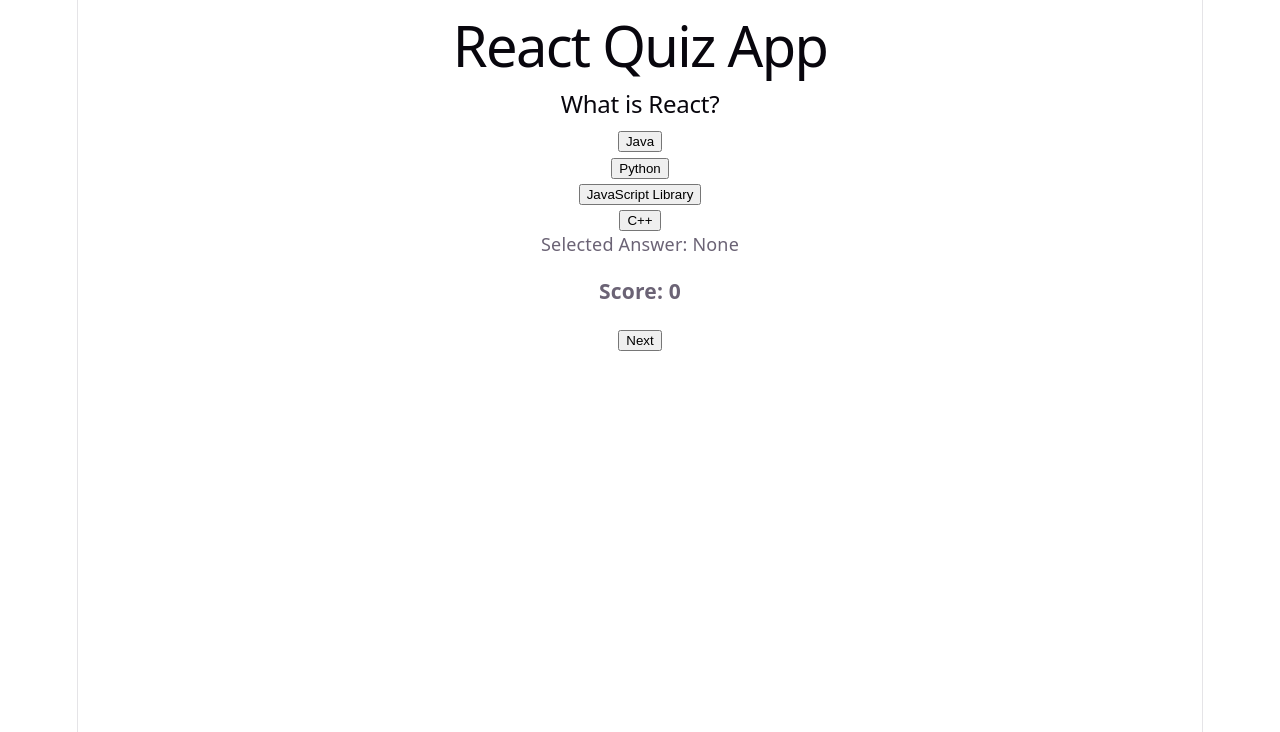
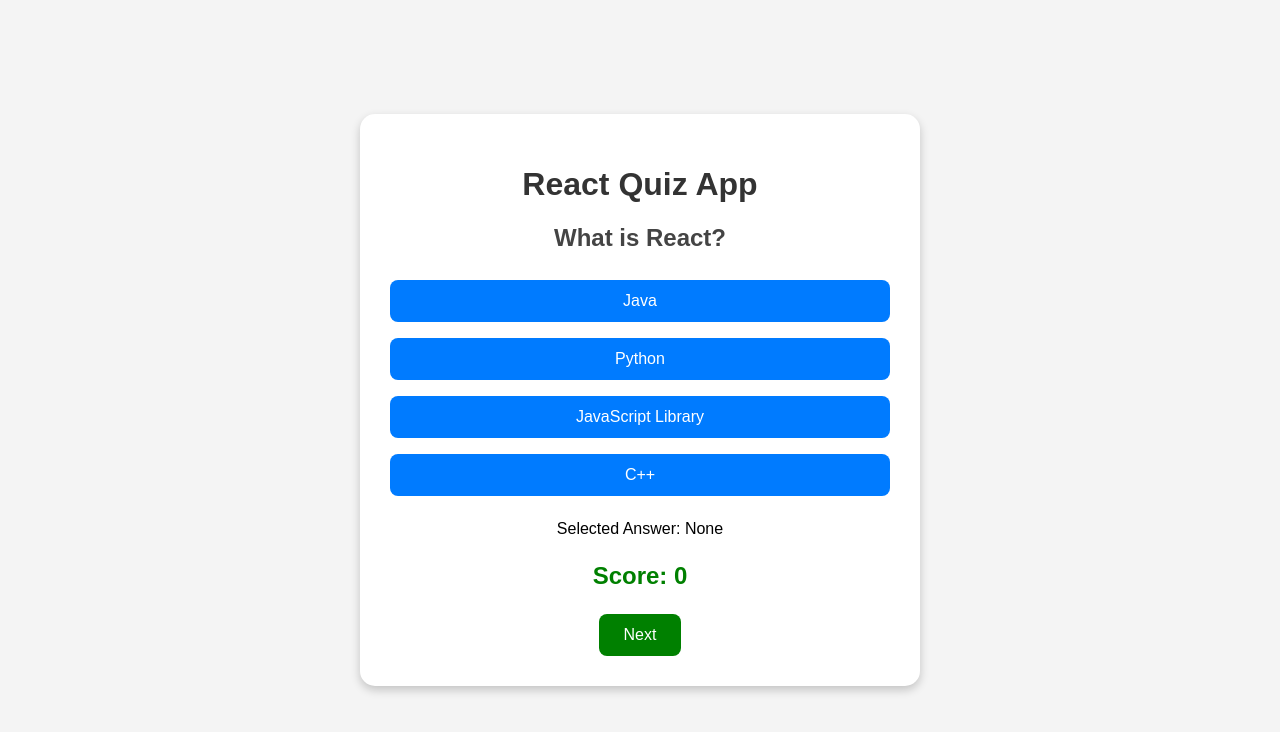
Before and after one commit to 6vaishnavijoshi/react-quiz-app, a React (Vite) app: page / in a window 1280 px wide. Shown: the top 732 px of the page. Built offline with nearby package versions, Linux system fonts and the light colour scheme.

Commit message:
Professional Quiz App UI

```diff
--- a/src/App.jsx
+++ b/src/App.jsx
@@ -1,4 +1,5 @@
 import { useState } from "react";
+import "./App.css";
 
 function App() {
   const [currentQuestion, setCurrentQuestion] = useState(0);
@@ -63,22 +64,28 @@
 
   if (currentQuestion >= questions.length) {
     return (
-      <div>
+      <div className="app">
+        <div className="quiz-card">
           <h1>🎉 Quiz Completed!</h1>
 
           <h2>
             Final Score: {score} / {questions.length}
           </h2>
 
-        <button onClick={restartQuiz}>
+          <button
+            className="restart-btn"
+            onClick={restartQuiz}
+          >
             Restart Quiz
           </button>
+        </div>
       </div>
     );
   }
 
   return (
-    <div>
+    <div className="app">
+      <div className="quiz-card">
         <h1>React Quiz App</h1>
 
         <h2>
@@ -87,15 +94,15 @@
 
         {questions[currentQuestion].options.map(
           (option) => (
-          <div key={option}>
             <button
+              key={option}
+              className="option-btn"
               onClick={() =>
                 checkAnswer(option)
               }
             >
               {option}
             </button>
-          </div>
           )
         )}
 
@@ -104,11 +111,17 @@
           {selectedAnswer || " None"}
         </p>
 
-      <h3>Score: {score}</h3>
+        <h3 className="score">
+          Score: {score}
+        </h3>
 
-      <button onClick={nextQuestion}>
+        <button
+          className="next-btn"
+          onClick={nextQuestion}
+        >
           Next
         </button>
+      </div>
     </div>
   );
 }
--- a/src/index.css
+++ b/src/index.css
@@ -1,111 +1,89 @@
-:root {
-  --text: #6b6375;
-  --text-h: #08060d;
-  --bg: #fff;
-  --border: #e5e4e7;
-  --code-bg: #f4f3ec;
-  --accent: #aa3bff;
-  --accent-bg: rgba(170, 59, 255, 0.1);
-  --accent-border: rgba(170, 59, 255, 0.5);
-  --social-bg: rgba(244, 243, 236, 0.5);
-  --shadow:
-    rgba(0, 0, 0, 0.1) 0 10px 15px -3px, rgba(0, 0, 0, 0.05) 0 4px 6px -2px;
-
-  --sans: system-ui, 'Segoe UI', Roboto, sans-serif;
-  --heading: system-ui, 'Segoe UI', Roboto, sans-serif;
-  --mono: ui-monospace, Consolas, monospace;
-
-  font: 18px/145% var(--sans);
-  letter-spacing: 0.18px;
-  color-scheme: light dark;
-  color: var(--text);
-  background: var(--bg);
-  font-synthesis: none;
-  text-rendering: optimizeLegibility;
-  -webkit-font-smoothing: antialiased;
-  -moz-osx-font-smoothing: grayscale;
-
-  @media (max-width: 1024px) {
-    font-size: 16px;
-  }
+body {
+  margin: 0;
+  font-family: Arial, sans-serif;
+  background: #f4f4f4;
 }
 
-@media (prefers-color-scheme: dark) {
-  :root {
-    --text: #9ca3af;
-    --text-h: #f3f4f6;
-    --bg: #16171d;
-    --border: #2e303a;
-    --code-bg: #1f2028;
-    --accent: #c084fc;
-    --accent-bg: rgba(192, 132, 252, 0.15);
-    --accent-border: rgba(192, 132, 252, 0.5);
-    --social-bg: rgba(47, 48, 58, 0.5);
-    --shadow:
-      rgba(0, 0, 0, 0.4) 0 10px 15px -3px, rgba(0, 0, 0, 0.25) 0 4px 6px -2px;
-  }
-
-  #social .button-icon {
-    filter: invert(1) brightness(2);
-  }
+.app {
+  display: flex;
+  justify-content: center;
+  align-items: center;
+  min-height: 100vh;
 }
 
-body {
-  margin: 0;
-}
-
-#root {
-  width: 1126px;
-  max-width: 100%;
-  margin: 0 auto;
+.quiz-card {
+  width: 500px;
+  background: white;
+  padding: 30px;
+  border-radius: 15px;
+  box-shadow: 0px 4px 10px
+    rgba(0, 0, 0, 0.2);
   text-align: center;
-  border-inline: 1px solid var(--border);
-  min-height: 100svh;
-  display: flex;
-  flex-direction: column;
-  box-sizing: border-box;
-}
-
-h1,
-h2 {
-  font-family: var(--heading);
-  font-weight: 500;
-  color: var(--text-h);
 }
 
 h1 {
-  font-size: 56px;
-  letter-spacing: -1.68px;
-  margin: 32px 0;
-  @media (max-width: 1024px) {
-    font-size: 36px;
-    margin: 20px 0;
-  }
-}
-h2 {
-  font-size: 24px;
-  line-height: 118%;
-  letter-spacing: -0.24px;
-  margin: 0 0 8px;
-  @media (max-width: 1024px) {
-    font-size: 20px;
-  }
-}
-p {
-  margin: 0;
+  color: #333;
 }
 
-code,
-.counter {
-  font-family: var(--mono);
-  display: inline-flex;
-  border-radius: 4px;
-  color: var(--text-h);
+h2 {
+  color: #444;
+  margin-bottom: 20px;
 }
 
-code {
-  font-size: 15px;
-  line-height: 135%;
-  padding: 4px 8px;
-  background: var(--code-bg);
+.option-btn {
+  width: 100%;
+  padding: 12px;
+  margin: 8px 0;
+
+  border: none;
+  border-radius: 8px;
+
+  background: #007bff;
+  color: white;
+
+  cursor: pointer;
+  font-size: 16px;
 }
+
+.option-btn:hover {
+  background: #0056b3;
+}
+
+.next-btn {
+  padding: 12px 25px;
+
+  border: none;
+  border-radius: 8px;
+
+  background: green;
+  color: white;
+
+  cursor: pointer;
+  font-size: 16px;
+}
+
+.next-btn:hover {
+  background: darkgreen;
+}
+
+.restart-btn {
+  padding: 12px 25px;
+
+  border: none;
+  border-radius: 8px;
+
+  background: orange;
+  color: white;
+
+  cursor: pointer;
+  font-size: 16px;
+}
+
+.restart-btn:hover {
+  background: darkorange;
+}
+
+.score {
+  color: green;
+  font-size: 24px;
+}
```
Lines whose indentation alone changed are shown as unchanged.
